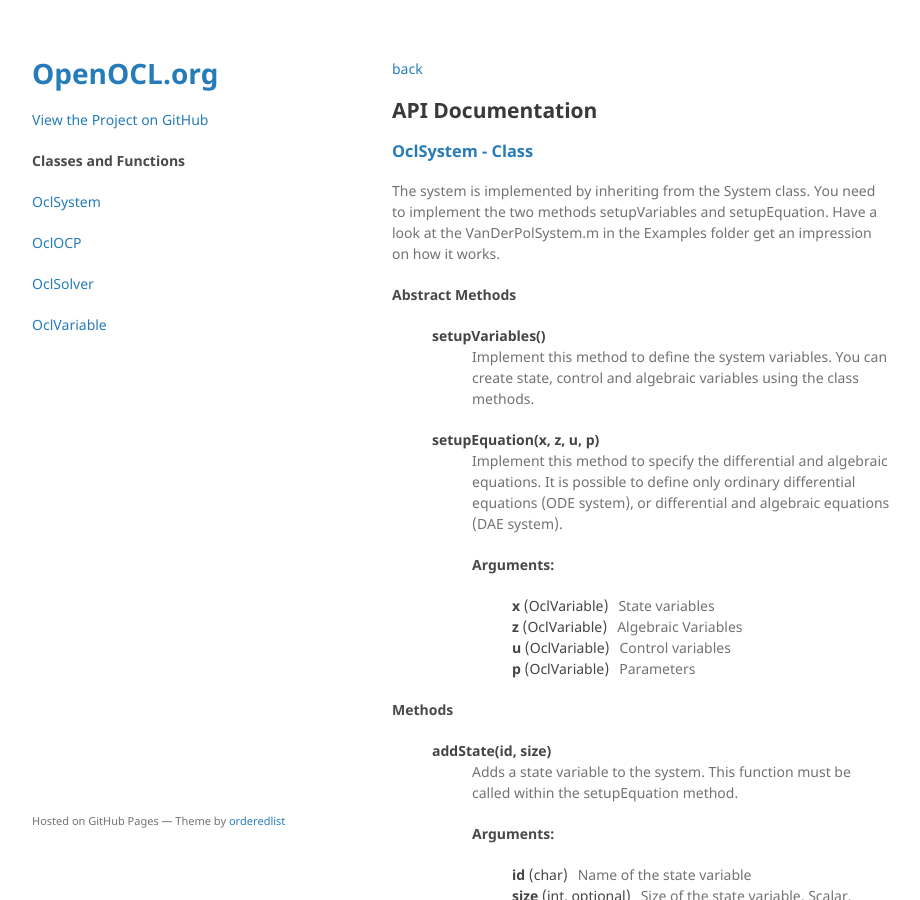
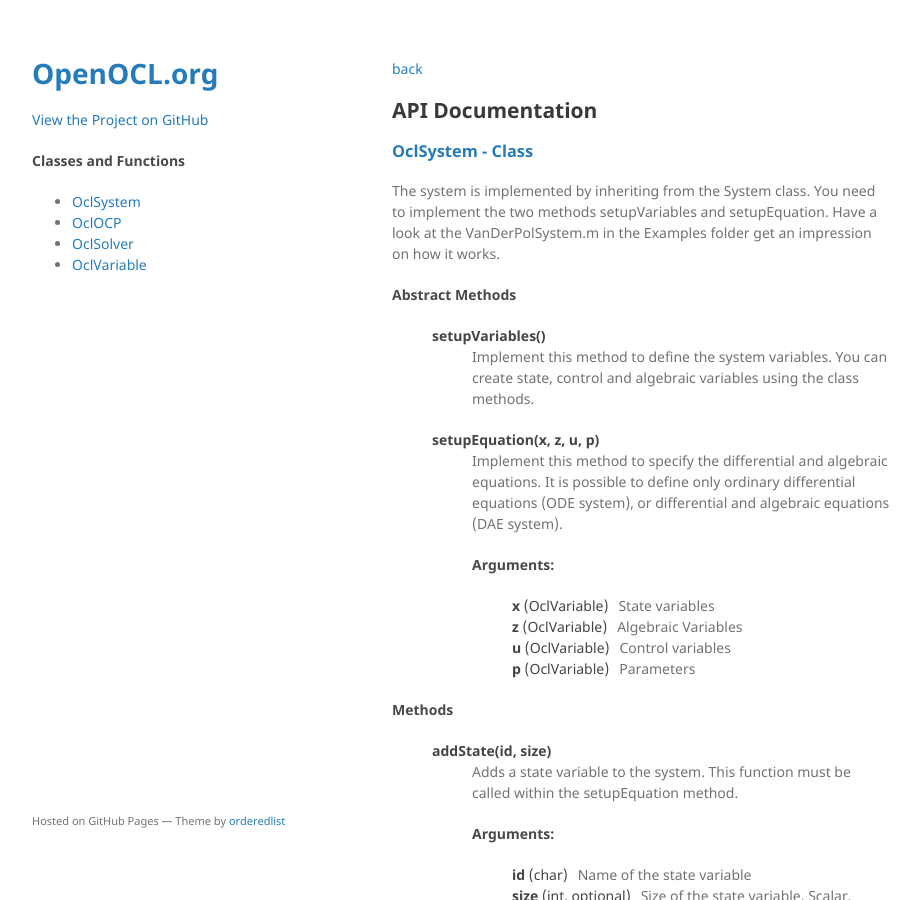
Before and after one commit to OpenOCL/openocl.github.io, a Jekyll site: the page built from api-docs.md, in a window 1280 px wide and 900 px high. Shown: the whole window, without its empty margins (178-1098 px from the left). Built offline with Jekyll 4.4.1, drawn with Linux system fonts in a browser that asks for light colours.

Commit message:
Update default.html

```diff
--- a/_layouts/default.html
+++ b/_layouts/default.html
@@ -25,12 +25,14 @@
           <h4> Classes and Functions </h4>
 
           {% assign sorted_docs = site.api | sort: "position" %}
+          <ul>
           {% for doc in sorted_docs %}
-                <p><a href="api-docs.html#{{ doc.id | replace: '/', '' | replace: '.', '' }}">
+                <li><a href="api-docs.html#{{ doc.id | replace: '/', '' | replace: '.', '' }}">
                   {{ doc.name }}
                   {% if doc.type %}<span class="endpoint {{ doc.type }}"></span>{% endif %}
-                  </a></p>
+                  </a></li>
           {% endfor %}
+          </ul>
 
         {% endif %}
 
```
